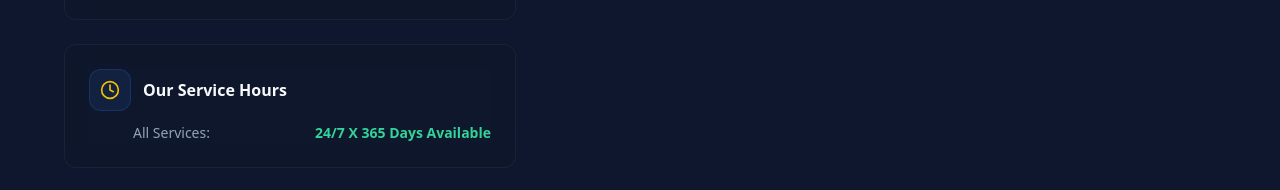
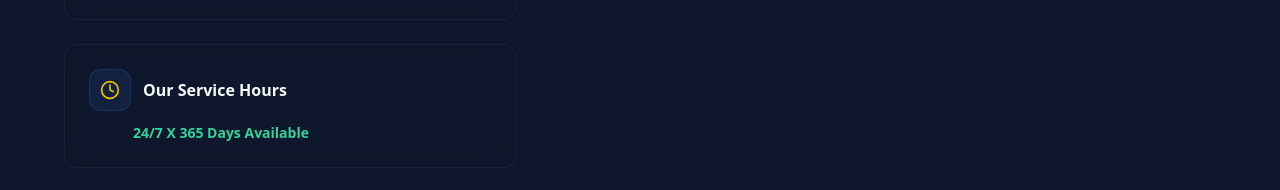
Before and after one commit to Navneetk334/temp-travel-demo, a Next.js app: page /contact in a window 1280 px wide. Shown: the part 1139-1329 px from the top of the page. Built offline with nearby package versions, Linux system fonts and the light colour scheme.

Commit message:
Remove All Services label from Service Hours

```diff
--- a/app/(public)/contact/page.tsx
+++ b/app/(public)/contact/page.tsx
@@ -157,8 +157,7 @@ export default function ContactPage() {
                   <h3 className="font-bold text-slate-50 text-base">Our Service Hours</h3>
                 </div>
                 <div className="space-y-1.5 pl-11 text-sm text-slate-400">
-                  <div className="flex justify-between">
-                    <span className="text-slate-400">All Services:</span>
+                  <div className="flex justify-start">
                     <span className="font-semibold text-emerald-400">24/7 X 365 Days Available</span>
                   </div>
                 </div>
```
